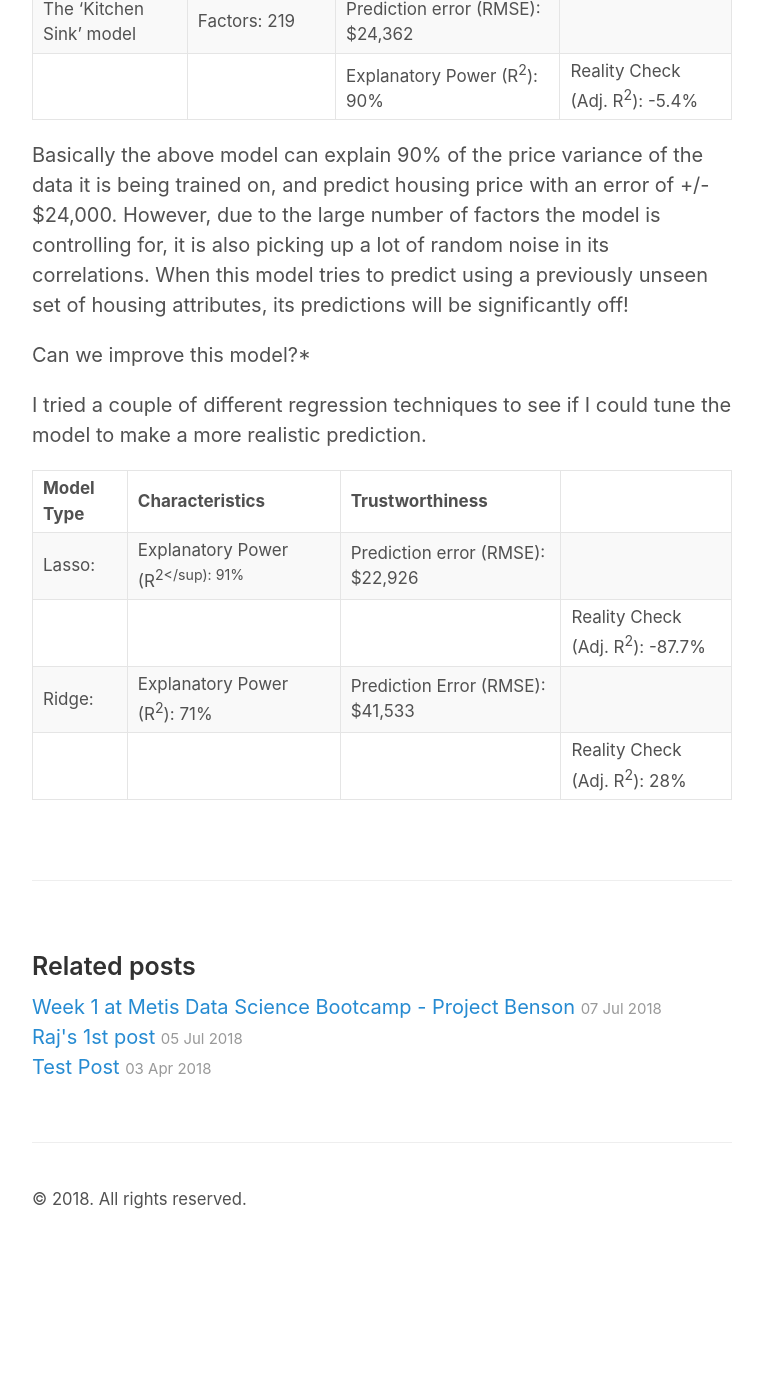
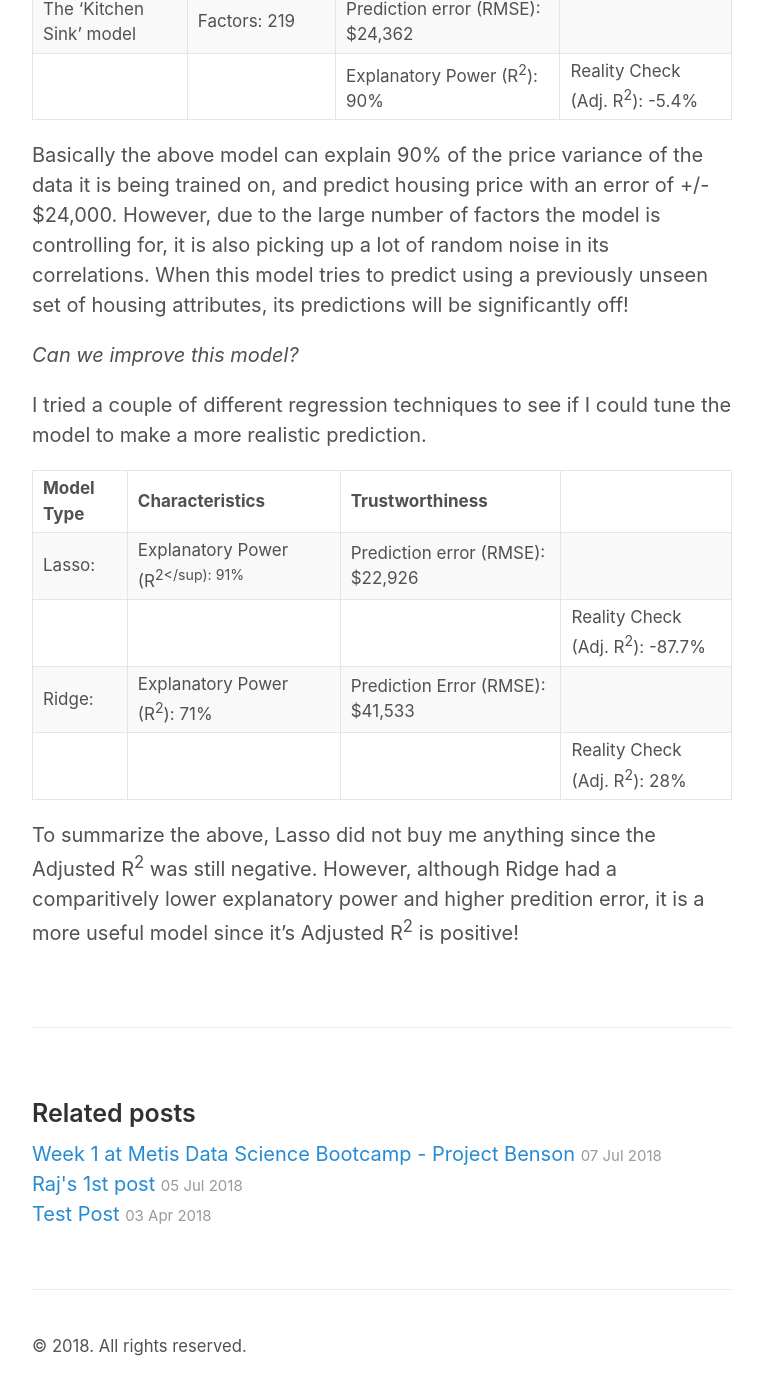
Before and after one commit to questiegit/questiegit.github.io, a Jekyll site: the page built from _posts/2018-07-21-LutherBlog.md, in a window 1280 px wide and 1400 px high, scrolled down 1208 px. Shown: the top 1395 px of the window, without its empty margins (258-1021 px from the left). Built offline with Jekyll 4.4.1, drawn with Linux system fonts in a browser that asks for light colours; before the commit the page ends 2461 px from its top, so only the background shows below that.

Commit message:
Project Luther: Attempt 10

```diff
--- a/_posts/2018-07-21-LutherBlog.md
+++ b/_posts/2018-07-21-LutherBlog.md
@@ -30,7 +30,7 @@ Basically the above model can explain 90% of the price variance of the data it i
 of factors the model is controlling for, it is also picking up a lot of random noise in its correlations.  When this model tries to predict using a previously unseen set of housing
 attributes, its predictions will be significantly off!
 
-Can we improve this model?*
+*Can we improve this model?*
 
 I tried a couple of different regression techniques to see if I could tune the model to make a more realistic prediction.
 
@@ -40,3 +40,6 @@ Lasso: | Explanatory Power (R<sup>2</sup): 91% | Prediction error (RMSE): $22,92
 | | | Reality Check (Adj. R<sup>2</sup>): -87.7%
 Ridge: | Explanatory Power (R<sup>2</sup>): 71% | Prediction Error (RMSE): $41,533
 | | | Reality Check (Adj. R<sup>2</sup>): 28%
+
+To summarize the above, Lasso did not buy me anything since the Adjusted R<sup>2</sup> was still negative.  However, although Ridge had a comparitively lower explanatory power and higher
+predition error, it is a more useful model since it's Adjusted R<sup>2</sup> is positive!
```
